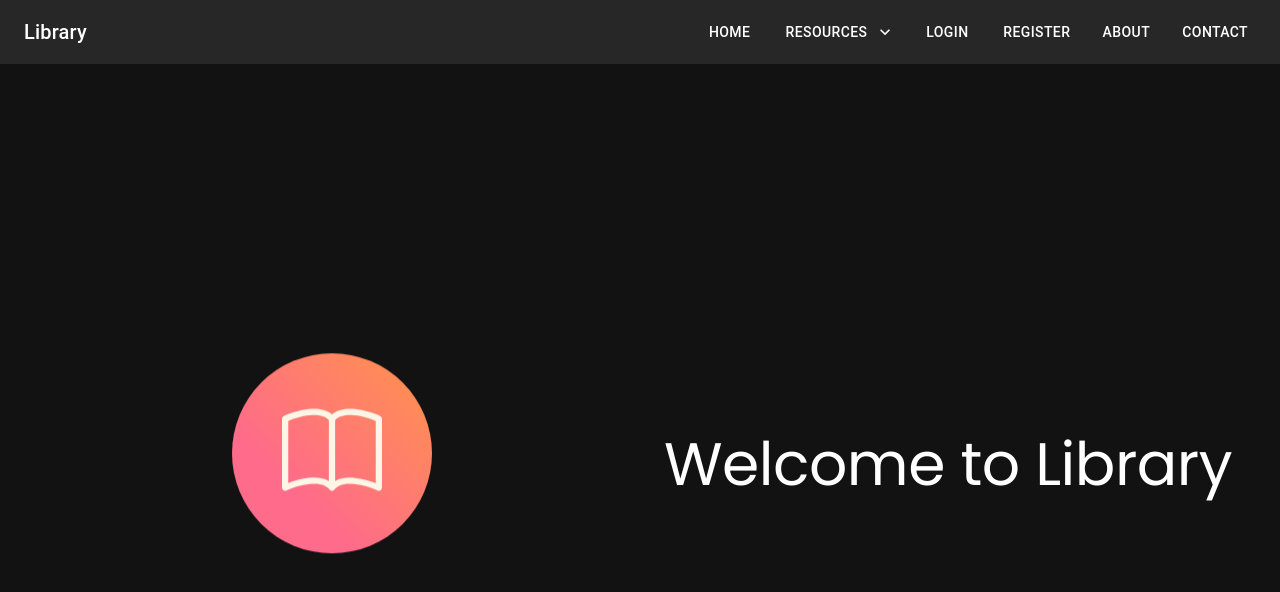
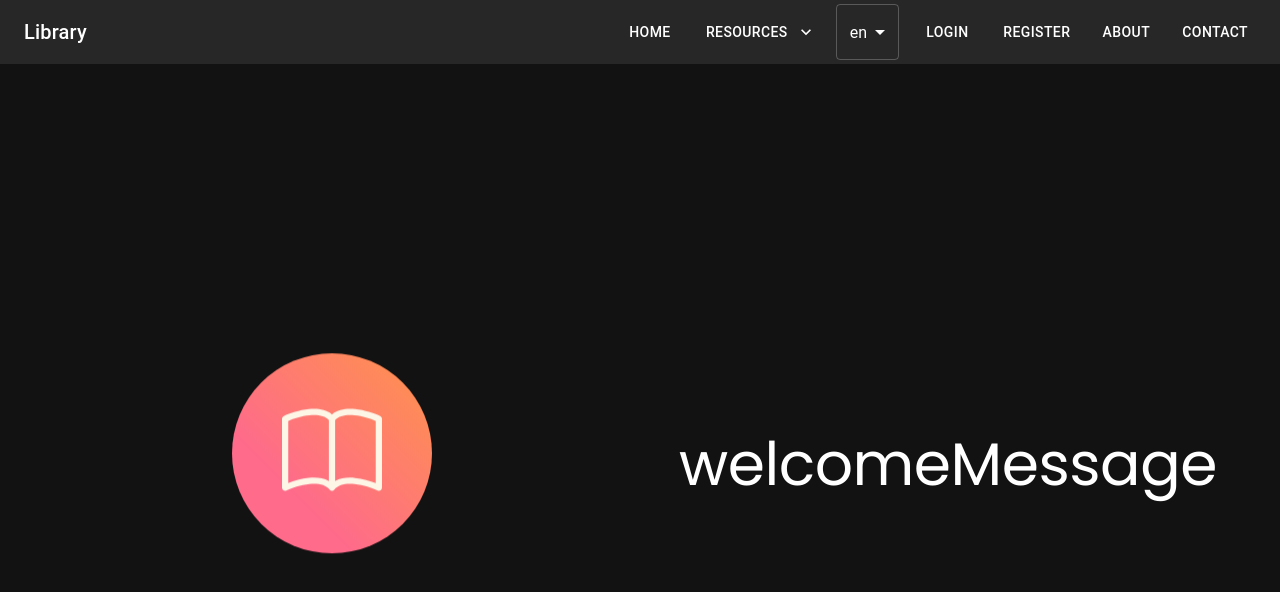
Before and after one commit to neuropython/LibraryReactFronted, a React (Create React App) app: page / in a window 1280 px wide. Shown: the top 592 px of the page. Built offline with nearby package versions, Linux system fonts and the light colour scheme.

Commit message:
refactor: Remove unused code and update language selection in MuiNavbar component

```diff
--- a/src/App.tsx
+++ b/src/App.tsx
@@ -2,7 +2,6 @@ import './App.css';
 import { ThemeProvider, createTheme } from '@mui/material/styles';
 import CssBaseline from '@mui/material/CssBaseline';
 import { MuiNavbar } from './components/MuiNavbar';
-import mock from './book-display/mock.json';
 import { Routes, Route } from 'react-router-dom';
 import { About } from './pages/about';
 import { Book } from './pages/book';
--- a/src/components/MuiNavbar.tsx
+++ b/src/components/MuiNavbar.tsx
@@ -6,20 +6,28 @@ import {
   Button,
   MenuItem,
   Menu,
+  Select,
+  SelectChangeEvent,
 } from '@mui/material';
 import KeyboardArrowDown from '@mui/icons-material/KeyboardArrowDown';
 
-import React, { useEffect, useState } from 'react';
+import React, { useEffect, useState, ReactNode } from 'react';
 
 import { useNavigate } from 'react-router-dom';
 
 import { useTranslation } from 'react-i18next';
+import { c } from 'tar';
 
 export const MuiNavbar = () => {
   const [isLoggedIn, setIsLoggedIn] = useState(false);
   const [isAdmin, setIsAdmin] = useState(false);
   const [t, i18n] = useTranslation('global');
-
+  const [language, setLanguage] = React.useState('pl');
+  const handleChange = (event: SelectChangeEvent<string>, child: ReactNode) => {
+    setLanguage(event.target.value as string);
+    console.log(event.target.value);
+    i18n.changeLanguage(language);
+  };
   useEffect(() => {
     const token = localStorage.getItem('token');
     const role = localStorage.getItem('role');
@@ -65,6 +73,16 @@ export const MuiNavbar = () => {
           >
             {t('resources')}
           </Button>
+          <Select
+            value={language}
+            onChange={handleChange}
+            displayEmpty
+            inputProps={{ 'aria-label': 'Without label' }}
+            sx={{ color: 'white', borderColor: 'white' }}
+          >
+            <MenuItem value="en">pl</MenuItem>
+            <MenuItem value="pl">en</MenuItem>
+          </Select>
           {isLoggedIn ? (
             <Button
               color="inherit"
--- a/src/pages/landing.tsx
+++ b/src/pages/landing.tsx
@@ -64,7 +64,7 @@ function HeroSection() {
         align="center"
         fontFamily="'Poppins', sans-serif"
       >
-        <p>{t('landingPage.welcomeMessage')}</p>
+        <p>{t('welcomeMessage')}</p>
       </Typography>
     </Grid>
   );
```
